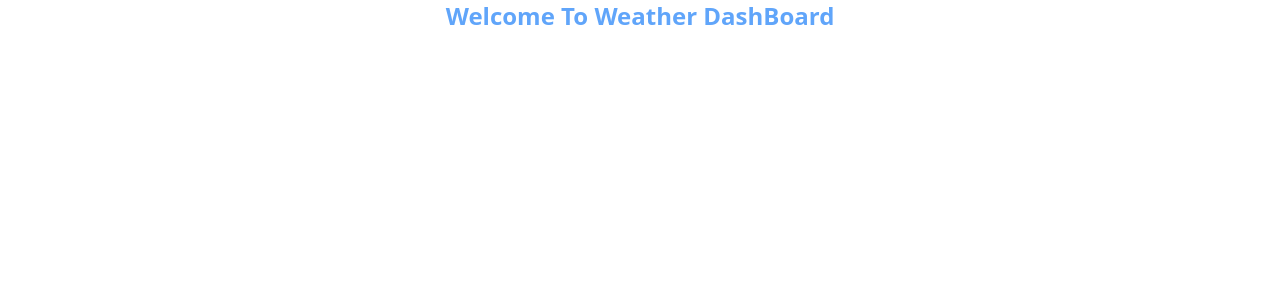
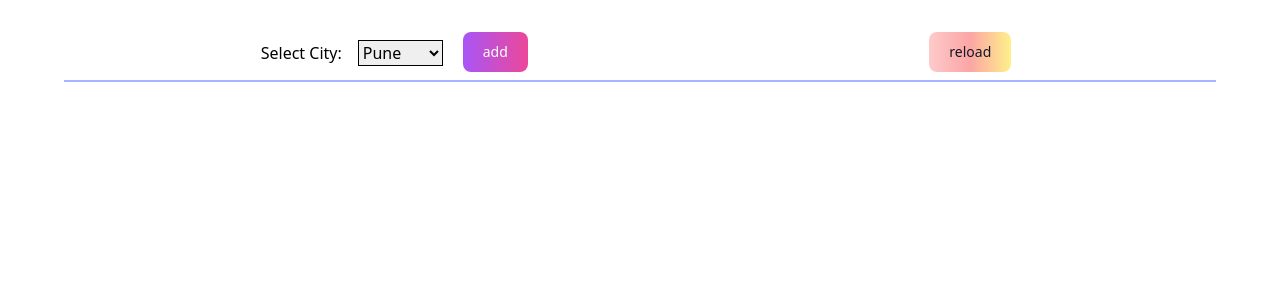
Before and after one commit to LokeshJawale1996/Weather-App, a React (Create React App) app in the folder weather-dashboard/: page / in a window 1280 px wide. Shown: the top 300 px of the page. Built offline with nearby package versions, Linux system fonts and the light colour scheme.

Commit message:
basic template of navbar for app craeted

```diff
--- a/weather-dashboard/src/App.js
+++ b/weather-dashboard/src/App.js
@@ -1,9 +1,10 @@
 import './App.css';
-
+import Weather from './components/Weather';
 function App() {
   return (
     <div className="App">
-      <h1 className='text-blue-400 font-bold text-2xl'>Welcome To Weather DashBoard</h1>
+      {/* <h1 className='text-blue-400 font-bold text-2xl'>Welcome To Weather DashBoard</h1> */}
+      <Weather/>
     </div>
   );
 }
--- /dev/null
+++ b/weather-dashboard/src/components/Weather.js
@@ -0,0 +1,68 @@
+import React, { useState } from "react";
+
+function Weather() {
+  const [select, setSelect] = useState("");
+  return (
+    <div className="py-4  max-w-6xl mx-auto">
+      <div className="flex justify-around text-black border-b-2 border-indigo-300 my-4">
+        <div className="flex gap-5 justify-center">
+          <div className="mt-2">
+            <label className="pr-4">Select City:</label>
+
+            <select
+              className="border border-1 border-black"
+              onChange={(e) => setSelect(e.target.value)}
+            >
+              <option className="border border-1 border-black" value="Pune">
+                Pune
+              </option>
+              <option className="border border-1 border-black" value="Mumbai">
+                Mumbai
+              </option>
+              <option className="border border-1 border-black" value="Jalgaon">
+                Jalgaon
+              </option>
+              <option className="border border-1 border-black" value="Bhalod">
+                Bhalod
+              </option>
+              <option className="border border-1 border-black" value="London">
+                London
+              </option>
+              <option className="border border-1 border-black" value="Delhi">
+                Delhi
+              </option>
+              <option className="border border-1 border-black" value="Texas">
+                Texas
+              </option>
+              <option className="border border-1 border-black" value="Thane">
+                Thane
+              </option>
+              <option className="border border-1 border-black" value="Ranchi">
+                Ranchi
+              </option>
+            </select>
+          </div>
+          <div>
+          <button
+            className="text-white bg-gradient-to-r from-purple-500 to-pink-500 hover:bg-gradient-to-l focus:ring-4 focus:outline-none focus:ring-purple-200 dark:focus:ring-purple-800 font-medium rounded-lg text-sm px-5 py-2.5 text-center mr-2 mb-2"
+            type="submit"
+          >
+            add
+          </button>
+        </div>
+        </div>
+
+        <div>
+          <button
+            type="button"
+            className="text-gray-900 bg-gradient-to-r from-red-200 via-red-300 to-yellow-200 hover:bg-gradient-to-bl focus:ring-4 focus:outline-none focus:ring-red-100 dark:focus:ring-red-400 font-medium rounded-lg text-sm px-5 py-2.5 text-center mr-2 mb-2"
+          >
+            reload
+          </button>
+        </div>
+      </div>
+    </div>
+  );
+}
+
+export default Weather;
```
